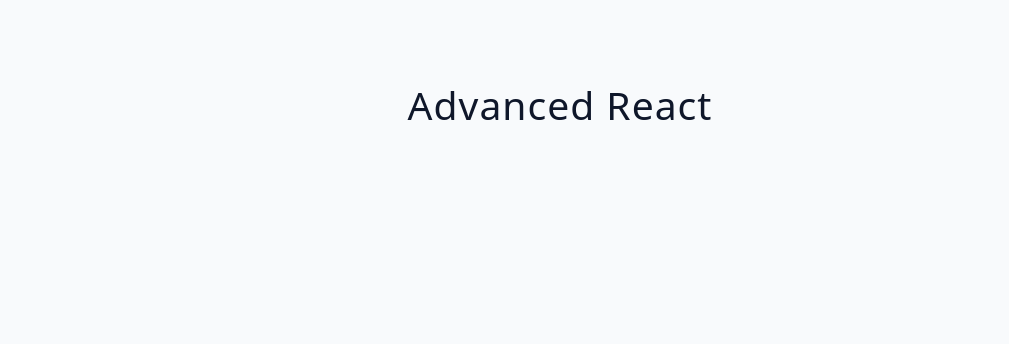
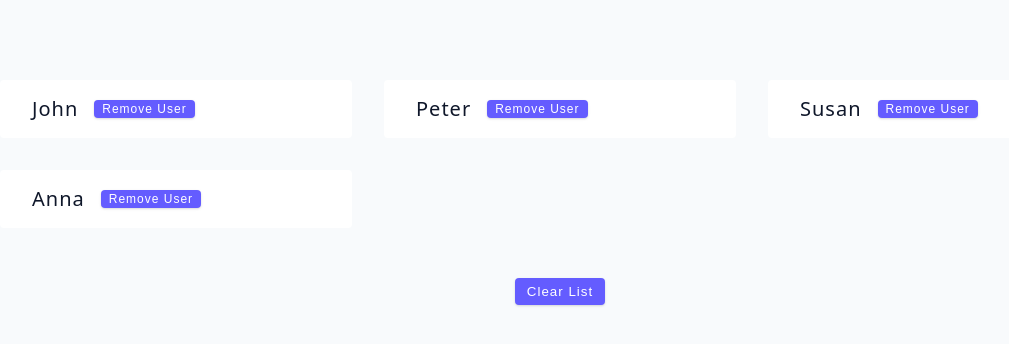
Before and after one commit to Crossroads30/advanced-react, a React (Vite) app: page / in a window 1280 px wide. Shown: the top 344 px of the page, without its empty margins (80-1089 px from the left). Built offline with nearby package versions, Linux system fonts and the light colour scheme.

Commit message:
feat: add examples

```diff
--- a/src/App.jsx
+++ b/src/App.jsx
@@ -1,7 +1,9 @@
+import Starter from './tutorial/01-useState/starter/03-useState-array'
+
 function App() {
   return (
     <div className='container'>
-      <h2>Advanced React</h2>
+      <Starter />
     </div>
   );
 }
--- a/src/tutorial/01-useState/starter/03-useState-array.jsx
+++ b/src/tutorial/01-useState/starter/03-useState-array.jsx
@@ -1,5 +1,21 @@
+import { data } from '../../../data'
+
 const UseStateArray = () => {
-  return <h2>useState array example</h2>;
-};
+	return (
+		<div>
+			<ul className='users'>
+				{data.map(item => {
+					return (
+						<li className='user-container' key={item.id}>
+							<h5>{item.name}</h5>
+							<button className='btn'>remove user</button>
+						</li>
+					)
+				})}
+			</ul>
+			<button className='btn'>Clear list</button>
+		</div>
+	)
+}
 
-export default UseStateArray;
+export default UseStateArray
```
Also changed, not shown: src/tutorial/01-useState/starter/01-error-example.jsx (+15 -1 lines), src/tutorial/01-useState/starter/02-useState-basics.jsx (+22 -1 lines), 1 other file (tests, documents, lock files or other folders).
